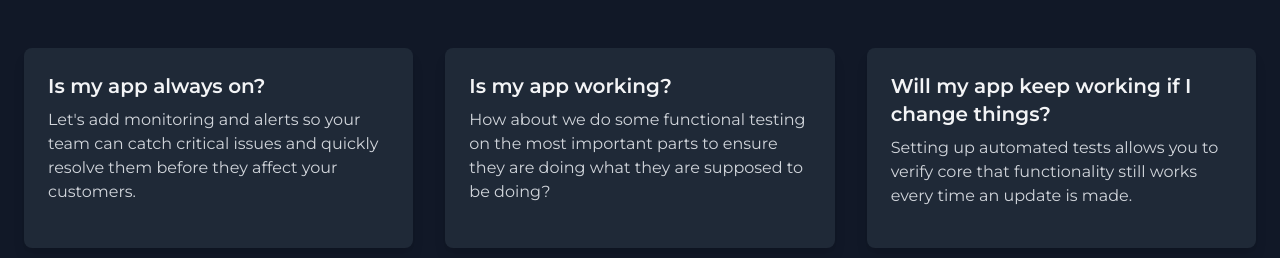
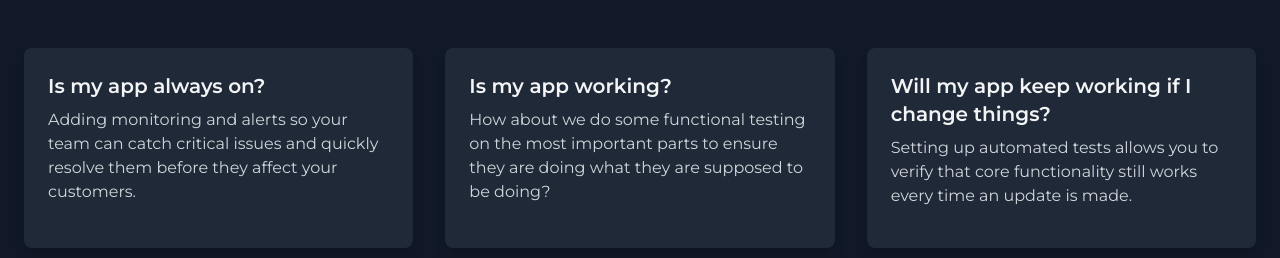
Before and after one commit to alexanderscheibler/appcheckwizard.com, a Next.js app: page / in a window 1280 px wide. Shown: the part 916-1174 px from the top of the page. Built offline with nearby package versions, Linux system fonts and the light colour scheme.

Commit message:
fix: adjust texts based on feedback

```diff
--- a/app/components/Help.tsx
+++ b/app/components/Help.tsx
@@ -6,7 +6,7 @@ export default function Help() {
     const items = [
         {
             title: "Is my app always on?",
-            description: "Let's add monitoring and alerts so your team can catch critical issues and quickly resolve them before they affect your customers.",
+            description: "Adding monitoring and alerts so your team can catch critical issues and quickly resolve them before they affect your customers.",
         },
         {
             title: "Is my app working?",
@@ -14,7 +14,7 @@ export default function Help() {
         },
         {
             title: "Will my app keep working if I change things?",
-            description: "Setting up automated tests allows you to verify core that functionality still works every time an update is made.",
+            description: "Setting up automated tests allows you to verify that core functionality still works every time an update is made.",
         },
         {
             title: "Can my app scale as my business grows?",
```
